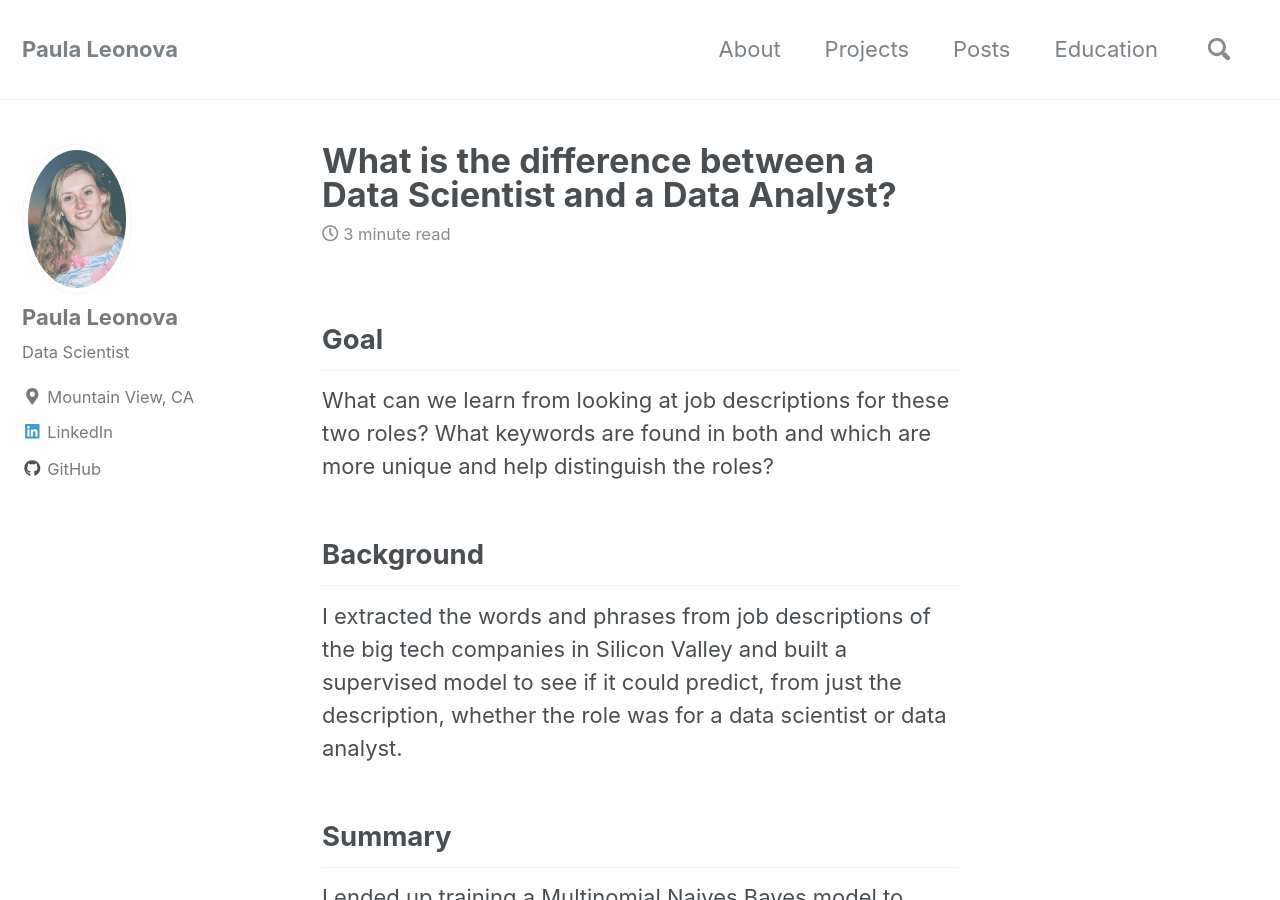
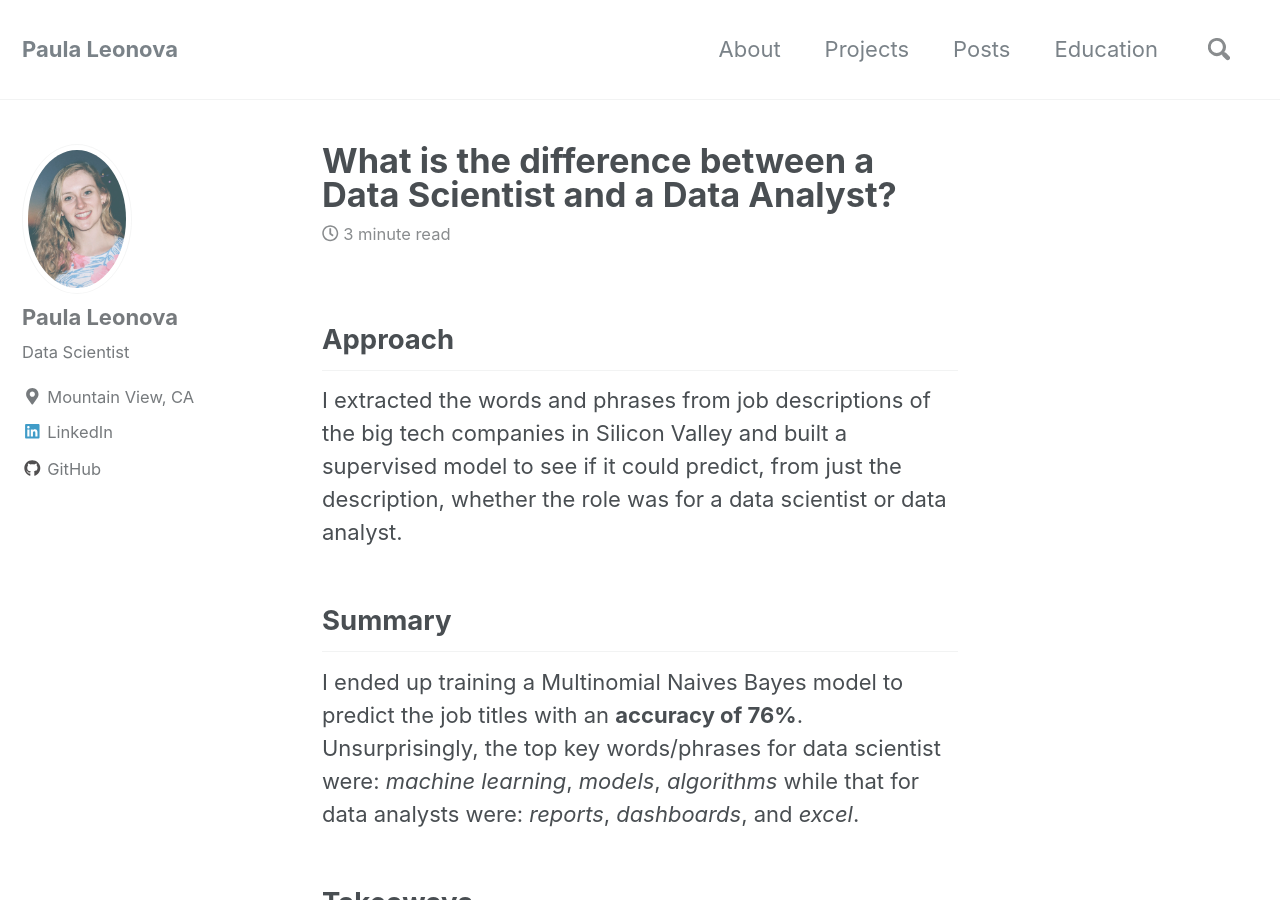
Before and after one commit to pleonova/pleonova.github.io, a Jekyll site: the page built from _posts/2018-08-21-jd-classification.md, in a window 1280 px wide and 900 px high. Built offline with Jekyll 4.4.1, drawn with Linux system fonts in a browser that asks for light colours; nearby versions of some CDN libraries.

Commit message:
Remove goal/question section and change the background header to approach

```diff
--- a/_posts/2018-08-21-jd-classification.md
+++ b/_posts/2018-08-21-jd-classification.md
@@ -6,10 +6,7 @@ excerpt: "A model that predicts the role from just the job description."
 mathjax: true
 ---
 
-## Goal
-What can we learn from looking at job descriptions for these two roles? What keywords are found in both and which are more unique and help distinguish the roles?
-
-## Background
+## Approach
 I extracted the words and phrases from job descriptions of the big tech companies in Silicon Valley and built a supervised model to see if it could predict, from just the description, whether the role was for a data scientist or data analyst.
 
 ## Summary
```
